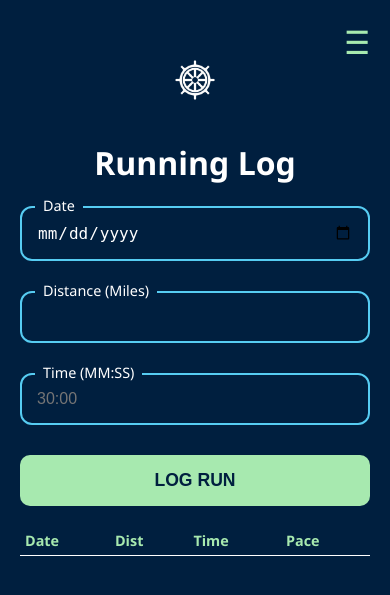
After one commit to ayyjay97/SteadyCourseFitness, a Flask app: page /running_log in a window 390 px wide. The commit adds this page. Shown: the top 595 px of the page. Run offline with Flask 3, Linux system fonts and the light colour scheme; the visitor is signed in with stand-in values (Sample User, id 1); lists and menus that the app fills with data are empty.

Commit message:
Add running log feature, pace calculator, and goal selection plans
- Implemented running log functionality to track user runs with date, distance, time, and pace.
- Added pace calculator to estimate running pace and projected times for 5k and 10k distances.
- Created goal selection page for users to choose between fat loss, muscle building, and run time improvement plans.
- Updated navigation with a hamburger menu for better accessibility.
- Enhanced styling for new features and improved existing templates.

```diff
--- a/auth_handler.py
+++ b/auth_handler.py
@@ -30,7 +30,9 @@ def register_user(email, password, first_name, last_name):
         "goal_weight": 0,
         "current_weight": 0,
         "plan": [],
-        "weight_history": []
+        "weight_history": [],
+        "run_log": [],
+        "selected_plan": None
     }
     _save_users(users)
     return True
@@ -76,3 +78,37 @@ def add_exercise_to_plan(username, exercise_id):
         if exercise_id not in users[username]["plan"]:
             users[username]["plan"].append(exercise_id)
             _save_users(users)
+
+def log_run(username, distance, time_str, date):
+    users = _load_users()
+    if username in users:
+        # Calculate pace (min/mile)
+        try:
+            # Assumes time_str is "MM:SS" or "MM"
+            parts = list(map(int, time_str.split(':')))
+            total_minutes = parts[0] + (parts[1]/60 if len(parts) > 1 else 0)
+            pace_val = total_minutes / float(distance)
+            pace_min = int(pace_val)
+            pace_sec = int((pace_val - pace_min) * 60)
+            pace_display = f"{pace_min}:{pace_sec:02d}/mi"
+        except:
+            pace_display = "N/A"
+
+        entry = {
+            "date": date,
+            "distance": distance,
+            "time": time_str,
+            "pace": pace_display
+        }
+
+        if "run_log" not in users[username]:
+            users[username]["run_log"] = []
+
+        users[username]["run_log"].append(entry)
+        _save_users(users)
+
+def set_user_goal_plan(username, plan_type):
+    users = _load_users()
+    if username in users:
+        users[username]["selected_plan"] = plan_type
+        _save_users(users)
--- a/main.py
+++ b/main.py
@@ -1,6 +1,7 @@
 from flask import Flask, render_template, request, redirect, url_for, session
 import auth_handler
 import data
+import plans
 
 app = Flask(__name__)
 app.secret_key = "change_this_secret_key"
@@ -142,6 +143,73 @@ def add_to_plan(exercise_id):
     auth_handler.add_exercise_to_plan(session['username'], exercise_id)
     return redirect(url_for('my_plan'))
 
+@app.route('/running_log', methods=['GET', 'POST'])
+def running_log():
+    if 'username' not in session: return redirect(url_for('login'))
+
+    if request.method == 'POST':
+        date = request.form['date']
+        dist = request.form['distance']
+        time = request.form['time']
+        auth_handler.log_run(session['username'], dist, time, date)
+        return redirect(url_for('running_log'))
+
+    user_data = auth_handler.get_user_data(session['username'])
+    logs = user_data.get('run_log', [])
+    return render_template('running_log.html', logs=reversed(logs))
+
+@app.route('/pace_calculator', methods=['GET', 'POST'])
+def pace_calculator():
+    if 'username' not in session: return redirect(url_for('login'))
+
+    result = None
+    if request.method == 'POST':
+        try:
+            dist = float(request.form['distance'])
+            mins = float(request.form['minutes'])
+            pace = mins / dist
+            p_min = int(pace)
+            p_sec = int((pace - p_min) * 60)
+
+            # Projections
+            mile_time = pace
+            k5_time = pace * 3.1
+            k10_time = pace * 6.2
+
+            result = {
+                "pace": f"{p_min}:{p_sec:02d}",
+                "5k": f"{int(k5_time)}:{int((k5_time%1)*60):02d}",
+                "10k": f"{int(k10_time)}:{int((k10_time%1)*60):02d}"
+            }
+        except:
+            result = {"error": "Invalid Input"}
+
+    return render_template('pace_calculator.html', result=result)
+
+@app.route('/plan_selection')
+def plan_selection():
+    if 'username' not in session: return redirect(url_for('login'))
+    return render_template('goal_selection.html')
+
+@app.route('/set_plan/<plan_type>')
+def set_plan(plan_type):
+    if 'username' not in session: return redirect(url_for('login'))
+    auth_handler.set_user_goal_plan(session['username'], plan_type)
+    return redirect(url_for('my_weekly_plan'))
+
+@app.route('/my_weekly_plan')
+def my_weekly_plan():
+    if 'username' not in session: return redirect(url_for('login'))
+
+    user_data = auth_handler.get_user_data(session['username'])
+    plan_type = user_data.get('selected_plan')
+
+    if not plan_type:
+        return redirect(url_for('plan_selection'))
+
+    plan_data = plans.get_plan(plan_type)
+    return render_template('weekly_plan.html', plan=plan_data)
+
 @app.route('/credits')
 def credits():
     return render_template('credits.html')
--- a/static/style.css
+++ b/static/style.css
@@ -316,3 +316,54 @@ a.link-text:active {
 .dashboard-header { display: flex; justify-content: space-between; align-items: center; margin-bottom: 20px; }
 .username-badge { background: white; color: var(--navy-bg); padding: 10px 20px; border-radius: 8px; font-weight: bold; }
 .section-title-bar { background-color: var(--navy-card); padding: 10px; border-radius: 5px; margin: 20px 0; font-weight: bold; }
+
+/* --- HAMBURGER MENU --- */
+.nav-container {
+    position: absolute;
+    top: 20px;
+    right: 20px;
+    z-index: 100;
+}
+
+.menu-icon {
+    font-size: 2rem;
+    cursor: pointer;
+    color: var(--accent-green);
+    user-select: none;
+}
+
+.nav-links {
+    display: none; /* Hidden by default */
+    position: absolute;
+    right: 0;
+    top: 40px;
+    background-color: var(--navy-card);
+    border: 2px solid var(--input-border);
+    border-radius: 10px;
+    padding: 10px;
+    width: 200px;
+    box-shadow: 0 5px 15px rgba(0,0,0,0.5);
+}
+
+.nav-links a {
+    display: block;
+    color: white;
+    text-decoration: none;
+    padding: 10px;
+    border-bottom: 1px solid rgba(255,255,255,0.1);
+    text-align: right;
+}
+
+.nav-links a:hover {
+    color: var(--accent-green);
+}
+
+/* --- RUN LOG TABLE --- */
+.log-table {
+    width: 100%;
+    border-collapse: collapse;
+    margin-top: 20px;
+    font-size: 0.9rem;
+}
+.log-table th { text-align: left; color: var(--accent-green); border-bottom: 1px solid white; padding: 5px;}
+.log-table td { padding: 8px 0; border-bottom: 1px solid rgba(255,255,255,0.1); }
--- a/templates/base.html
+++ b/templates/base.html
@@ -14,5 +14,27 @@
 
         {% block content %}{% endblock %}
     </div>
+
+    <div class="nav-container">
+    <div class="menu-icon" onclick="toggleMenu()">&#9776;</div>
+    <div class="nav-links" id="navLinks">
+        <a href="{{ url_for('dashboard') }}">Dashboard</a>
+        <a href="{{ url_for('running_log') }}">Running Log</a>
+        <a href="{{ url_for('pace_calculator') }}">Pace Calculator</a>
+        <a href="{{ url_for('plan_selection') }}">12-Week Plans</a>
+        <a href="{{ url_for('logout') }}" style="color: #ff9999;">Logout</a>
+    </div>
+</div>
+
+<script>
+    function toggleMenu() {
+        var x = document.getElementById("navLinks");
+        if (x.style.display === "block") {
+            x.style.display = "none";
+        } else {
+            x.style.display = "block";
+        }
+    }
+</script>
 </body>
 </html>
--- a/templates/dashboard.html
+++ b/templates/dashboard.html
@@ -19,10 +19,10 @@
 
     <a href="{{ url_for('weight_history') }}" class="btn-blue">View Weight Progress</a>
 
-    <a href="{{ url_for('my_plan') }}" class="btn-blue">View My Exercise Plan</a>
+    <a href="{{ url_for('my_plan') }}" class="btn-blue">View My Saved Exercises</a>
 
     <form action="{{ url_for('dashboard') }}" method="GET" class="search-container">
-        <input type="text" name="search_query" placeholder="Search for exercises to add to your plan" class="search-input">
+        <input type="text" name="search_query" placeholder="Search for exercises to save" class="search-input">
         <button type="submit" class="search-btn">Go</button>
     </form>
 
--- a/templates/my_plan.html
+++ b/templates/my_plan.html
@@ -1,6 +1,6 @@
 {% extends "base.html" %}
 {% block content %}
-    <h1>My Plan</h1>
+    <h1>My Saved Exercises</h1>
     <p>Your custom training regimen.</p>
 
     <a href="{{ url_for('dashboard') }}" class="link-text" style="margin-bottom: 20px;">&larr; Back to Search</a>
@@ -18,7 +18,7 @@
         </div>
     {% else %}
         <div class="detail-card">
-            <p>Your plan is empty.</p>
+            <p>You have no saved exercises.</p>
             <a href="{{ url_for('dashboard') }}" class="link-text">Go find exercises!</a>
         </div>
     {% endif %}
--- /dev/null
+++ b/templates/running_log.html
@@ -0,0 +1,24 @@
+{% extends "base.html" %}
+{% block content %}
+    <h1>Running Log</h1>
+    <div class="detail-card">
+        <form method="POST">
+            <div class="form-group"><label>Date</label><input type="date" name="date" required></div>
+            <div class="form-group"><label>Distance (Miles)</label><input type="number" step="0.01" name="distance" required></div>
+            <div class="form-group"><label>Time (MM:SS)</label><input type="text" name="time" placeholder="30:00" required></div>
+            <button type="submit" class="btn-primary">Log Run</button>
+        </form>
+    </div>
+
+    <table class="log-table">
+        <tr><th>Date</th><th>Dist</th><th>Time</th><th>Pace</th></tr>
+        {% for log in logs %}
+        <tr>
+            <td>{{ log.date }}</td>
+            <td>{{ log.distance }}</td>
+            <td>{{ log.time }}</td>
+            <td>{{ log.pace }}</td>
+        </tr>
+        {% endfor %}
+    </table>
+{% endblock %}
```
Also changed, not shown: plans.py (added, +58 -0 lines), templates/goal_selection.html (added, +22 -0 lines), templates/pace_calculator.html (added, +17 -0 lines), templates/weekly_plan.html (added, +14 -0 lines).
